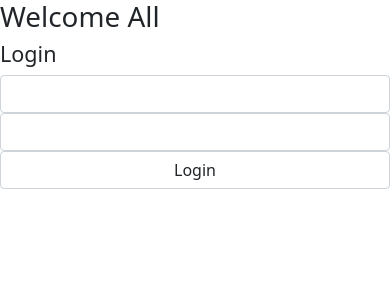
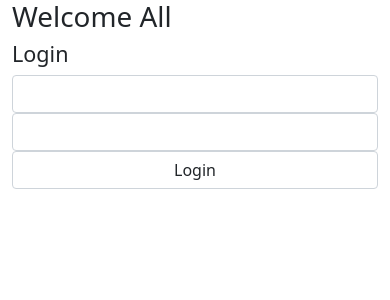
Before and after one commit to christa-ann/DemoWebsite, a PHP site: page / in a window 390 px wide. Shown: the top 300 px of the page. Run offline with PHP 8.4, Linux system fonts and the light colour scheme.

Commit message:
Adding bootstrap classess

```diff
--- a/index.php
+++ b/index.php
@@ -5,7 +5,10 @@
 		<!-- CSS only -->
 	<link href="https://cdn.jsdelivr.net/npm/bootstrap@5.1.0/dist/css/bootstrap.min.css" rel="stylesheet" integrity="sha384-KyZXEAg3QhqLMpG8r+8fhAXLRk2vvoC2f3B09zVXn8CA5QIVfZOJ3BCsw2P0p/We" crossorigin="anonymous">
 </head>
-<body>
+<body >
+	<div class="container">
+		<div class="row">
+			<div class="col-sm-12 col-md-12 col-lg-12 colxlg-12">
 				<h1>Welcome All</h1>
 				<form>
 					<h4>Login</h4>
@@ -13,6 +16,11 @@
 					<input type="password" name="password" class="form-control">
 					<button type="submit"  class="form-control"> Login </button>
 				</form>
+			</div>
+		</div>
+	</div>
+
+
 <!-- JavaScript Bundle with Popper -->
 <script src="https://cdn.jsdelivr.net/npm/bootstrap@5.1.0/dist/js/bootstrap.bundle.min.js" integrity="sha384-U1DAWAznBHeqEIlVSCgzq+c9gqGAJn5c/t99JyeKa9xxaYpSvHU5awsuZVVFIhvj" crossorigin="anonymous"></script>
 </body>
```
Lines whose indentation alone changed are shown as unchanged.
